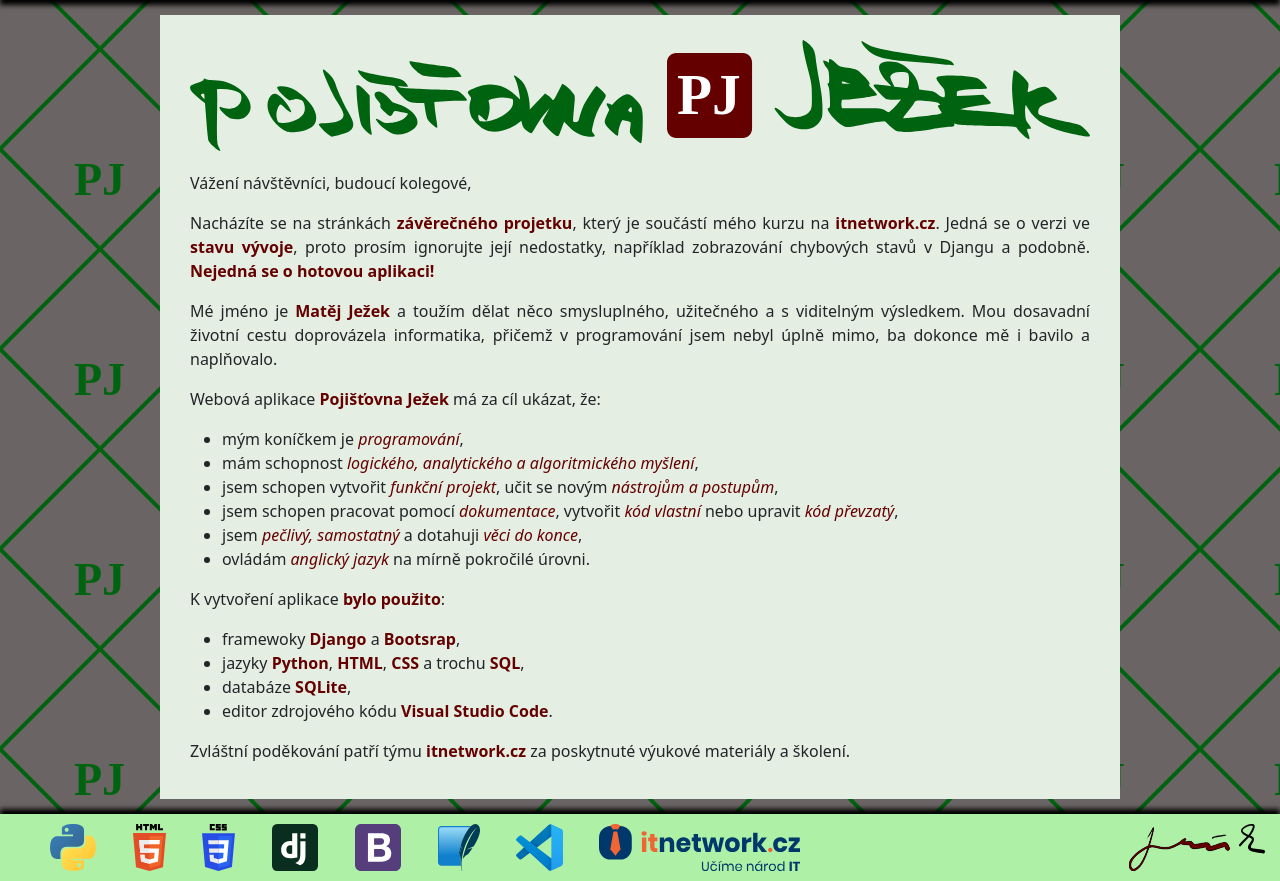
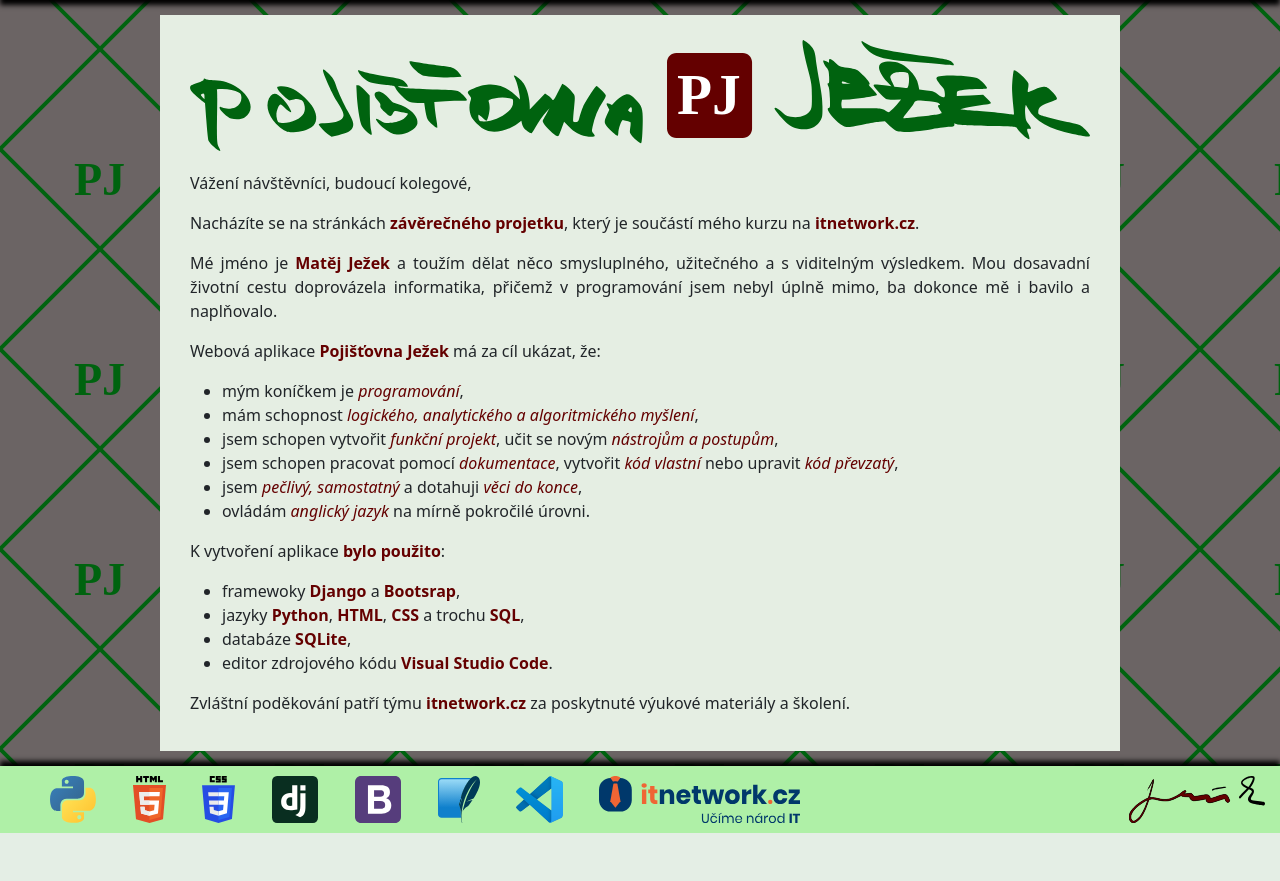
Before and after one commit to matejJezek/mujprojekt, a Django app: page / in a window 1280 px wide. Shown: the part 51-932 px from the top of the page. After the commit the page ends 884 px from the top, so only its background shows below. Run offline with Django 4.2, Linux system fonts and the light colour scheme; some libraries are stand-ins or nearby versions.

Commit message:
index.html

```diff
--- a/evidence_pojisteni/templates/evidence_pojisteni/index.html
+++ b/evidence_pojisteni/templates/evidence_pojisteni/index.html
@@ -25,11 +25,7 @@
         <p>
           Nacházíte se na stránkách <strong>závěrečného
         projetku</strong>, který je součástí mého kurzu na
-        <strong>itnetwork.cz</strong>. Jedná se o verzi ve
-        <strong>stavu vývoje</strong>, proto prosím ignorujte
-        její nedostatky, například zobrazování chybových stavů
-        v Djangu a podobně.
-        <strong>Nejedná se o hotovou aplikaci!</strong>
+        <strong>itnetwork.cz</strong>.
         </p>
 
         <p>
```
